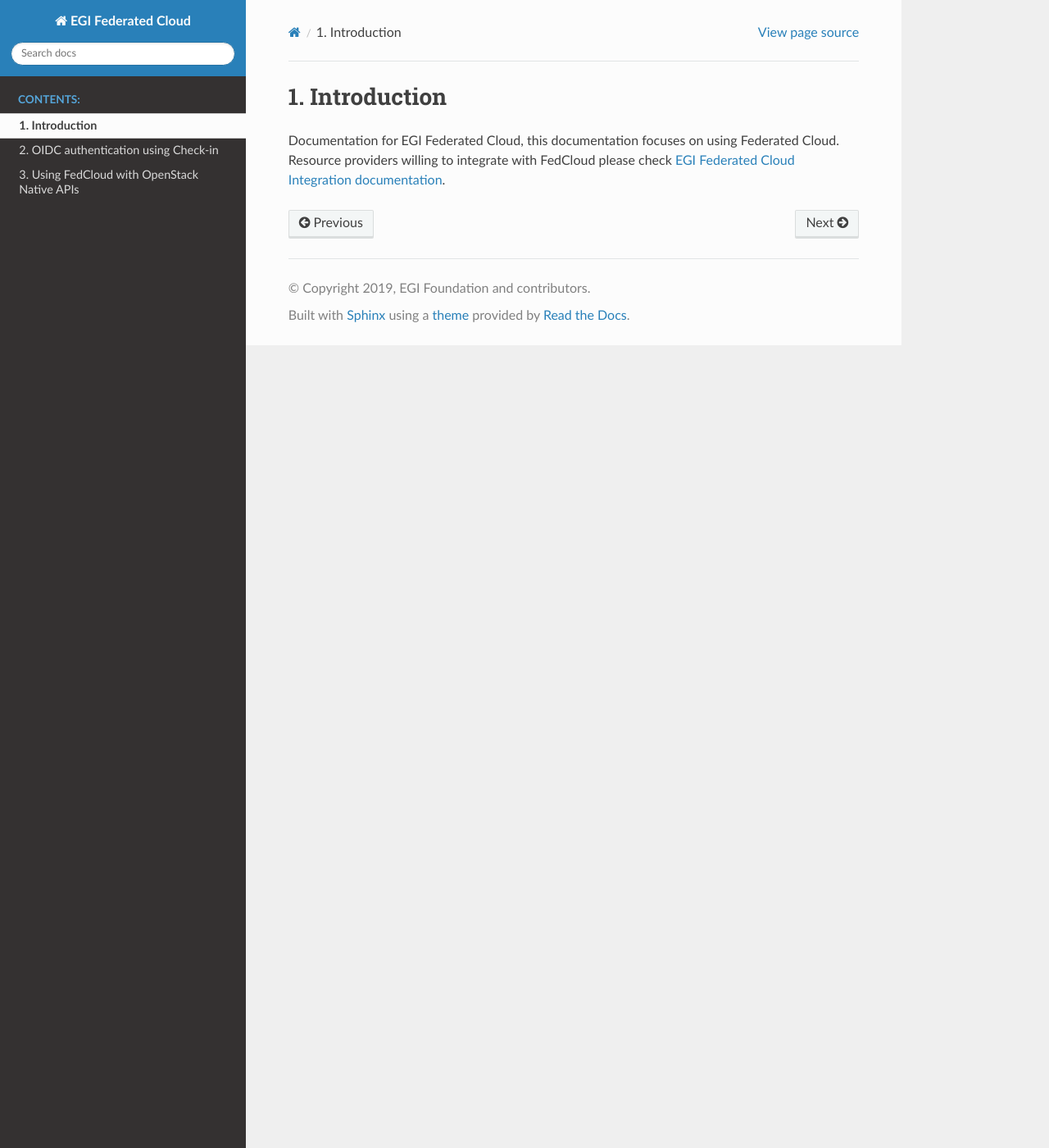
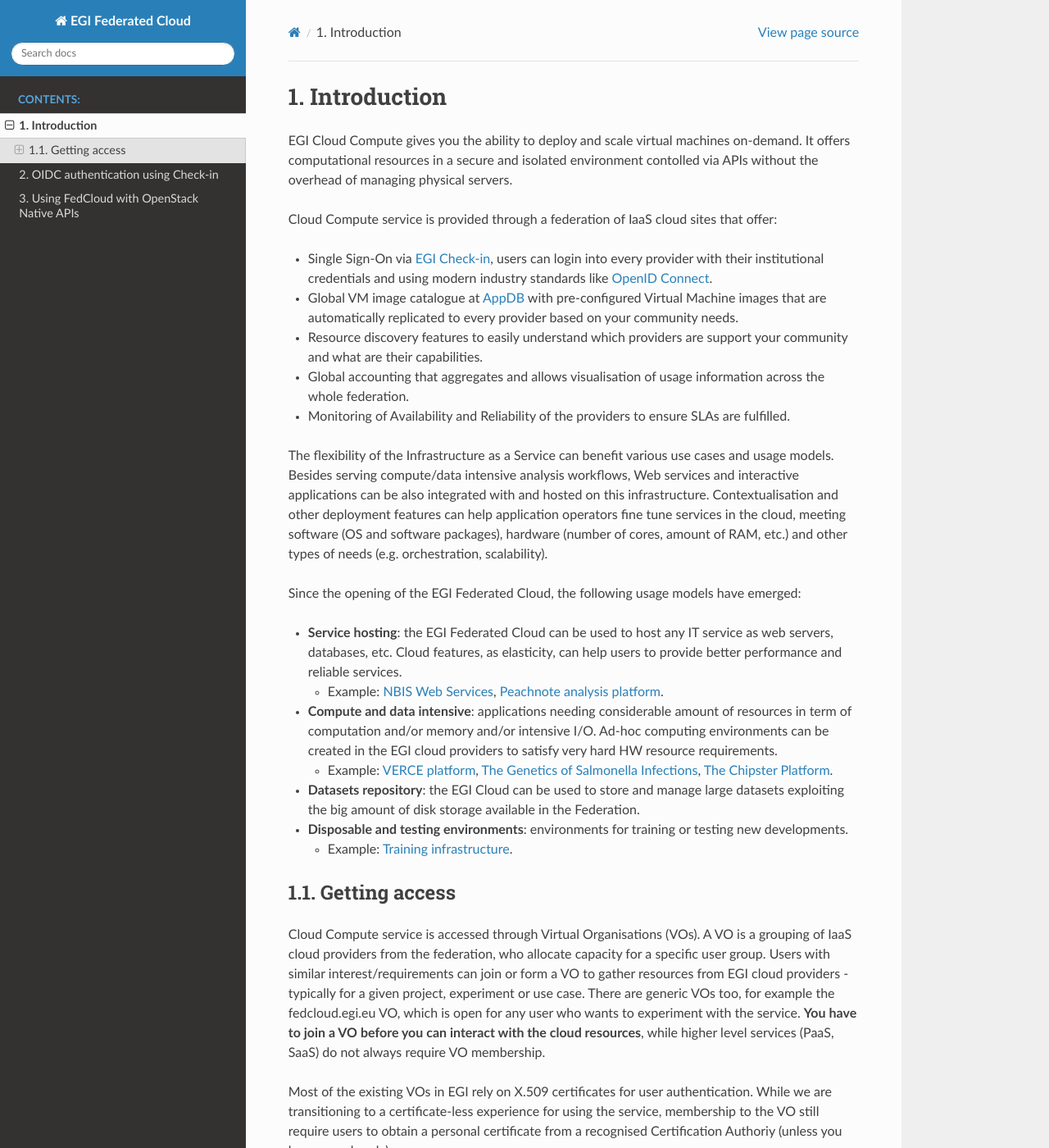
Before and after one commit to EGI-Federation/fedcloud-documentation, a Sphinx documentation site: the page built from source/introduction.rst, in a window 1280 px wide and 1400 px high. Shown: the whole window at 82% size. Built offline with Sphinx 7.4.7 and the Read the Docs theme 2.0.0, drawn with Linux system fonts in a browser that asks for light colours; some of the changed text lies outside the part shown.

Commit message:
Fill some real introduction

```diff
--- a/source/introduction.rst
+++ b/source/introduction.rst
@@ -1,7 +1,126 @@
 .. toctree::
 
 Introduction
-------------
+============
 
-Documentation for EGI Federated Cloud, this documentation focuses on using Federated Cloud.
-Resource providers willing to integrate with FedCloud please check `EGI Federated Cloud Integration documentation <https://egi-federated-cloud-integration.readthedocs.io>`_.
+EGI Cloud Compute gives you the ability to deploy and scale virtual machines
+on-demand. It offers computational resources in a secure and isolated
+environment contolled via APIs without the overhead of managing physical
+servers.
+
+Cloud Compute service is provided through a federation of IaaS cloud sites that
+offer:
+
+* Single Sign-On via `EGI Check-in <https://www.egi.eu/services/check-in/>`_,
+  users can login into every provider with their institutional credentials and
+  using modern industry standards like `OpenID Connect <https://openid.net/connect/>`_.
+
+* Global VM image catalogue at `AppDB <https://appdb.egi.eu>`_ with pre-configured
+  Virtual Machine images that are automatically replicated to every provider
+  based on your community needs.
+
+* Resource discovery features to easily understand which providers are support
+  your community and what are their capabilities.
+
+* Global accounting that aggregates and allows visualisation of usage
+  information across the whole federation.
+
+* Monitoring of Availability and Reliability of the providers to ensure SLAs
+  are fulfilled.
+
+
+The flexibility of the Infrastructure as a Service can benefit various use
+cases and usage models. Besides serving compute/data intensive analysis
+workflows, Web services and interactive applications can be also integrated
+with and hosted on this infrastructure. Contextualisation and other deployment
+features can help application operators fine tune services in the cloud,
+meeting software (OS and software packages), hardware (number of cores,
+amount of RAM, etc.) and other types of needs (e.g. orchestration, scalability).
+
+Since the opening of the EGI Federated Cloud, the following usage models have
+emerged:
+
+* **Service hosting**: the EGI Federated Cloud can be used to host any IT
+  service as web servers, databases, etc. Cloud features, as elasticity, can
+  help users to provide better performance and reliable services.
+
+  * Example: `NBIS Web Services <https://www.egi.eu/use-cases/scientific-applications-tools/nbis-toolkit/>`_,
+    `Peachnote analysis platform <https://www.egi.eu/news/peachnote-in-unison-with-egi/>`_.
+
+* **Compute and data intensive**: applications needing considerable amount of
+  resources in term of computation and/or memory and/or intensive I/O. Ad-hoc
+  computing environments can be created in the EGI cloud providers to satisfy
+  very hard HW resource requirements.
+
+  * Example: `VERCE platform <https://www.egi.eu/news/new-egi-use-case-a-close-look-at-the-amatrice-earthquake/>`_,
+    `The Genetics of Salmonella Infections <https://www.egi.eu/use-cases/research-stories/the-genetics-of-salmonella-infections/>`_,
+    `The Chipster Platform <https://www.egi.eu/use-cases/research-stories/new-viruses-implicated-in-fatal-snake-disease/>`_.
+
+* **Datasets repository**: the EGI Cloud can be used to store and manage large
+  datasets exploiting the big amount of disk storage available in the Federation.
+
+* **Disposable and testing environments**: environments for training or testing
+  new developments.
+
+  * Example: `Training infrastructure <https://wiki.egi.eu/wiki/Training_infrastructure>`_.
+
+
+Getting access
+--------------
+
+
+Cloud Compute service is accessed through Virtual Organisations (VOs). A VO is
+a grouping of IaaS cloud providers from the federation, who allocate capacity
+for a specific user group. Users with similar interest/requirements can join or
+form a VO to gather resources from EGI cloud providers - typically for a given
+project, experiment or use case. There are generic VOs too, for example the
+fedcloud.egi.eu VO, which is open for any user who wants to experiment with the
+service. **You have to join a VO before you can interact with the cloud
+resources**, while higher level services (PaaS, SaaS) do not always require
+VO membership.
+
+Most of the existing VOs in EGI rely on X.509 certificates for user
+authentication. While we are transitioning to a certificate-less experience for
+using the service, membership to the VO still require users to obtain a personal
+certificate from a recognised Certification Authoriy (unless you have one
+already)
+
+Obtaining a certificate
+^^^^^^^^^^^^^^^^^^^^^^^
+
+The easiest option is to get an 'eScience Personal' certificate online from the
+Terena Certificate Service CA. Check here the countries where this is available,
+and follow the link to the respective CA page at the `TCS participants <https://www.terena.org/activities/tcs/participants.html>`_
+list (See FAQs for details.)
+
+If eScience Personal certificate is not available in your country, then obtain
+a certificate from a regular `https://www.eugridpma.org/members/worldmap/ <IGTF CA>`_
+(this requires personal visit at the CA).
+
+Join pilot VO
+^^^^^^^^^^^^^
+
+The `fedcloud.egi.eu Virtual Organisation <https://operations-portal.egi.eu/vo/view/voname/fedcloud.egi.eu>`_
+serves as a test ground for users to try the Cloud Compute service and to
+prototype and validate applications. It can be used for up to 6 month by any
+new user.
+
+.. warning::
+
+  * After the 6-month long membership in the fedcloud.egi.eu VO, you will need
+    to move to a production VO, or establish a new VO.
+
+  * The resources are not guaranteed and may be removed without notice by
+    providers. **Back-up frequently to avoid loosing your work!**
+
+
+Other VOs
+^^^^^^^^^
+
+Pre-existing VOs of EGI can be also used on IaaS cloud providers. Consult with
+your VO manager.  If none of the existing VOs matches your use case, then a
+new VO can be created. Place an order in `EGI Marketplace <https://marketplace.egi.eu/31-cloud-compute>`_
+and we will invite providers from the infrastructure to support your needs.
+
+You can browse existing VOs at the `EGI Operations Portal <https://operations-portal.egi.eu/vo/search>`_
+(filter for cloud in the middleware column).
```
Also changed, not shown: source/index.rst (+8 -0 lines).
